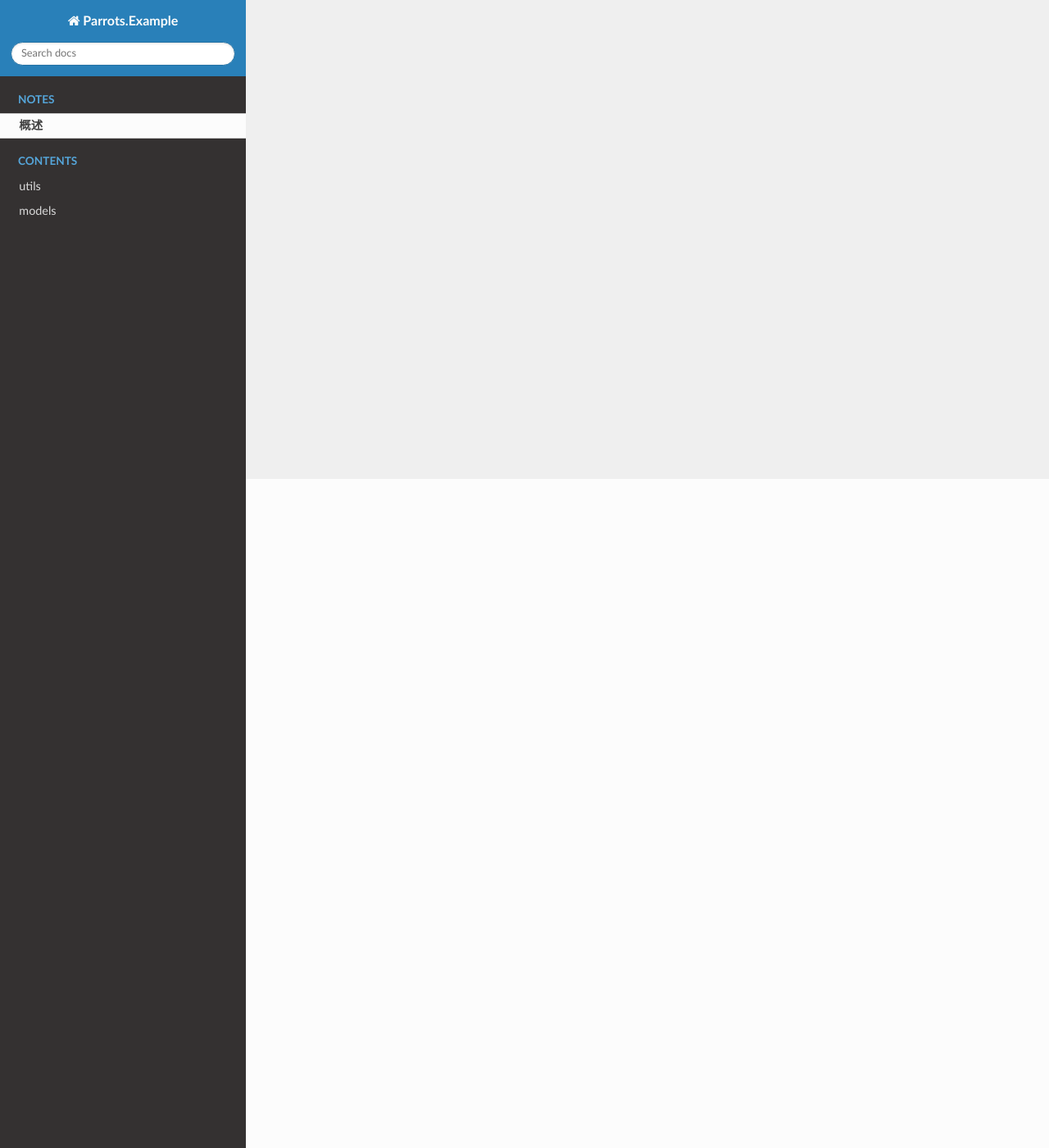
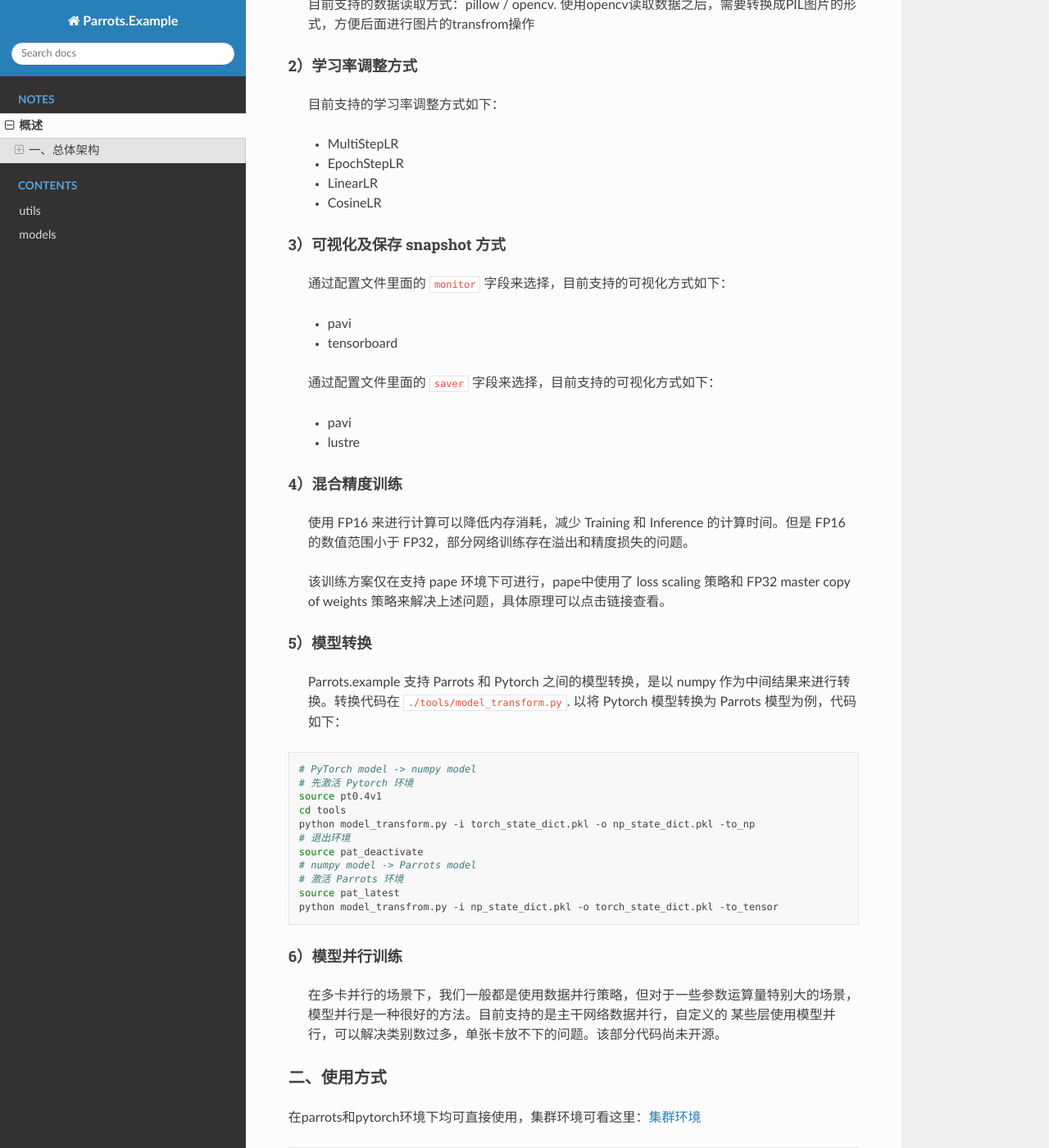
Before and after one commit to ParrotsDL/parrots.example, a Sphinx documentation site: the page built from docs/source/introduction.rst, in a window 1280 px wide and 1400 px high, scrolled down 816 px. Shown: the whole window at 82% size. Built offline with Sphinx 7.4.7 and the Read the Docs theme 2.0.0, drawn with Linux system fonts in a browser that asks for light colours; pages that are not in the unit, such as notebooks, are missing from menus; some of the changed text lies outside the part shown.

Commit message:
add docs introduction

```diff
--- a/docs/source/introduction.rst
+++ b/docs/source/introduction.rst
@@ -1,4 +1,111 @@
 概述
 ====
+Parrots.example 是一个同时支持Parrots 和 Pytorch 环境下训练的分类模型框架，同时支持多个经典模型的单精度和混合精度训练。
 
-Parrots.exmaple 是一个分类模型基础框架。
+一、总体架构
+------------------
+1、模型
+""""""""""""""""""
++------------------------+--------------------------------------------------------------------+
+| 模块名                 | 功能                                                               |
++========================+====================================================================+
+| inception              | v1, v2, v3, v4                                                     |
++------------------------+--------------------------------------------------------------------+
+| resnet                 | resnet18, resnet34,resnet50, resnet101, resnet152                  |
++------------------------+--------------------------------------------------------------------+
+| resnet_v2              | resnet18_v2, resnet34_v2,resnet50_v2, resnet101_v2, resnet200_v2   |
++------------------------+--------------------------------------------------------------------+
+| inception_resnet       | v1, v2                                                             |
++------------------------+--------------------------------------------------------------------+
+| dpn                    | dpn92                                                              |
++------------------------+--------------------------------------------------------------------+
+| mobilenet              | v1, v2                                                             |
++------------------------+--------------------------------------------------------------------+
+| senet                  | v1, v2                                                             |
++------------------------+--------------------------------------------------------------------+
+| shufflenet             | v1, v2                                                             |
++------------------------+--------------------------------------------------------------------+
+| vgg                    | vgg16                                                              |
++------------------------+--------------------------------------------------------------------+
+
+2、功能支持
+""""""""""""""""""
+1）数据读取方式
+******************
+  目前支持的数据读取方式：pillow / opencv. 使用opencv读取数据之后，需要转换成PIL图片的形式，方便后面进行图片的transfrom操作
+
+2）学习率调整方式
+******************
+  目前支持的学习率调整方式如下：
+
+  - MultiStepLR
+  - EpochStepLR
+  - LinearLR
+  - CosineLR
+
+3）可视化及保存 snapshot 方式
+******************
+  通过配置文件里面的 ``monitor`` 字段来选择，目前支持的可视化方式如下：
+
+  - pavi
+  - tensorboard
+
+  通过配置文件里面的 ``saver`` 字段来选择，目前支持的可视化方式如下：
+
+  - pavi
+  - lustre
+
+
+4）混合精度训练
+******************
+  使用 FP16 来进行计算可以降低内存消耗，减少 Training 和 Inference 的计算时间。但是 FP16 的数值范围小于 FP32，部分网络训练存在溢出和精度损失的问题。
+
+  该训练方案仅在支持 pape 环境下可进行，pape中使用了 loss scaling 策略和 FP32 master copy of weights 策略来解决上述问题，具体原理可以点击链接查看。
+
+
+5）模型转换
+******************
+  Parrots.example 支持 Parrots 和 Pytorch 之间的模型转换，是以 numpy 作为中间结果来进行转换。转换代码在 ``./tools/model_transform.py``. 以将 Pytorch
+  模型转换为 Parrots 模型为例，代码如下：
+
+.. code-block:: bash
+
+  # PyTorch model -> numpy model
+  # 先激活 Pytorch 环境
+  source pt0.4v1
+  cd tools
+  python model_transform.py -i torch_state_dict.pkl -o np_state_dict.pkl -to_np
+  # 退出环境
+  source pat_deactivate
+  # numpy model -> Parrots model
+  # 激活 Parrots 环境
+  source pat_latest
+  python model_transfrom.py -i np_state_dict.pkl -o torch_state_dict.pkl -to_tensor
+
+
+6）模型并行训练
+******************
+  在多卡并行的场景下，我们一般都是使用数据并行策略，但对于一些参数运算量特别大的场景，模型并行是一种很好的方法。目前支持的是主干网络数据并行，自定义的 某些层使用模型并行，可以解决类别数过多，单张卡放不下的问题。该部分代码尚未开源。
+
+二、使用方式
+""""""""""""""""""
+在parrots和pytorch环境下均可直接使用，集群环境可看这里：`集群环境 <https://confluence.sensetime.com/pages/viewpage.action?pageId=82126258>`_
+
+.. code-block:: bash
+
+  # 准备代码
+  git clone git@gitlab.bj.sensetime.com:platform/ParrotsDL/parrots.example.git
+  cd parrots.example
+  # 训练
+  vim configs/resnet.yaml    # 修改相关配置文件的相关参数
+  cd scripts
+  sh main.sh Test 8 resnet  # sh main.sh [PartitionName] [NodeNum] [ConfigFileName]
+  # 测试
+  vim configs/resnet.yaml  # 重点修改 pretrain_model
+  cd scripts
+  sh eval.sh Test 1 resnet  # sh eval.sh [PartitionName] [NodeNum] [ConfigFileName]
+
+
+三、精度结果
+""""""""""""""""""
+parrots.example 可直接在 Parrots 和 Pytorch 环境下进行训练，支持多个模型，精度结果见 `Model Zoo <https://confluence.sensetime.com/display/Parrots/Model+Zoo>`_
```
